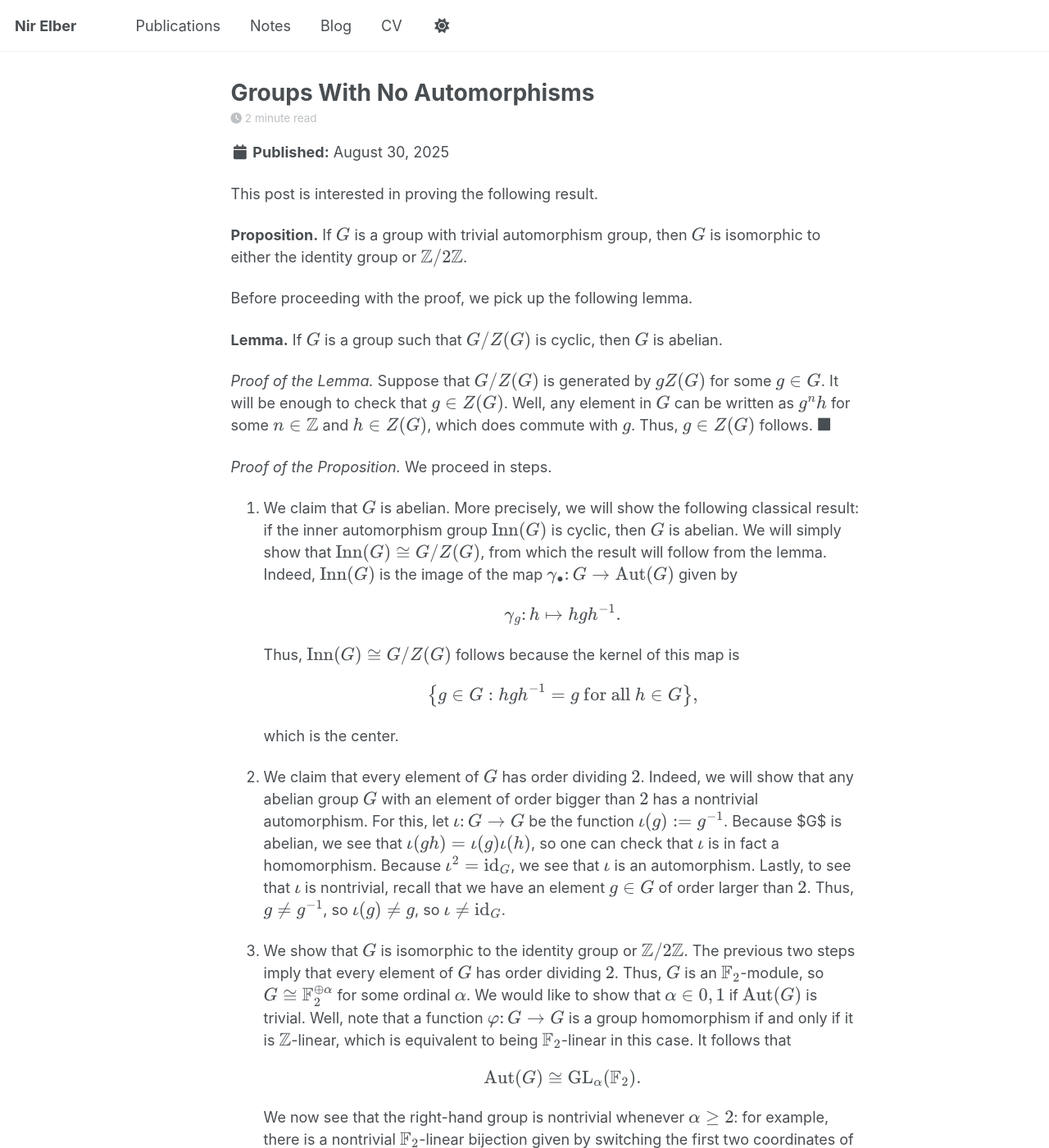
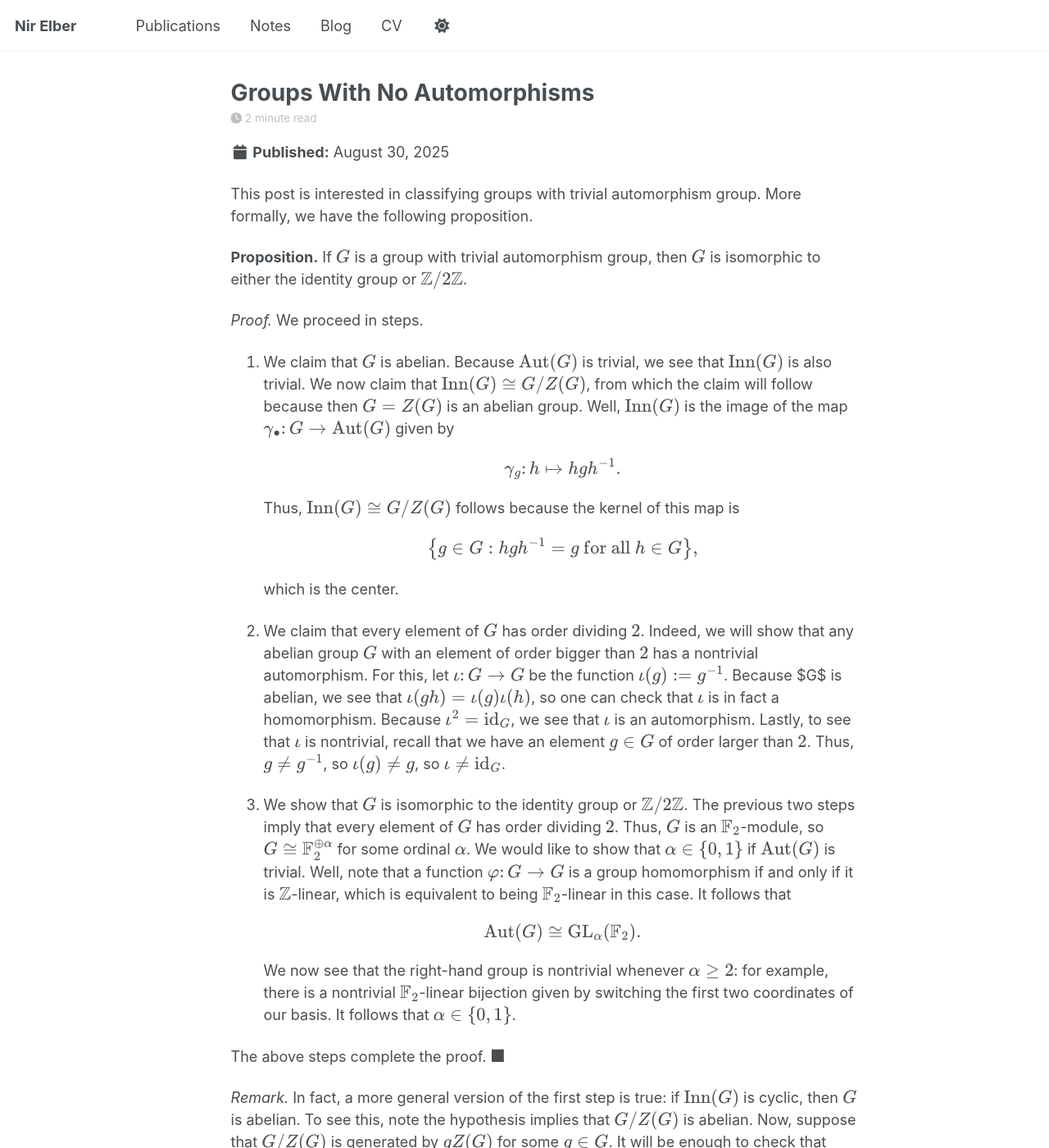
Before and after one commit to dFoiler/dfoiler.github.io, a Jekyll site: the page built from _posts/2012-08-30-blog-post-1.md, in a window 1280 px wide and 1400 px high. Shown: the whole window at 82% size. Built offline with Jekyll 4.4.1, drawn with Linux system fonts in a browser that asks for light colours; a script that is not in the unit is left out; some of the changed text lies outside the part shown.

Commit message:
optimized blog post argument

```diff
--- a/_posts/2012-08-30-blog-post-1.md
+++ b/_posts/2012-08-30-blog-post-1.md
@@ -8,25 +8,21 @@ tags:
   - automorphism
 ---
 
-This post is interested in proving the following result.
+This post is interested in classifying groups with trivial automorphism group. More formally, we have the following proposition.
 
 <b>Proposition.</b>
 If \\(G\\) is a group with trivial automorphism group, then \\(G\\) is isomorphic to either the identity group or \\(\mathbb Z/2\mathbb Z\\).
 
-Before proceeding with the proof, we pick up the following lemma.
+<i>Proof.</i> We proceed in steps.
 
-<b>Lemma.</b> If \\(G\\) is a group such that \\(G/Z(G)\\) is cyclic, then \\(G\\) is abelian.
-
-<i>Proof of the Lemma.</i> Suppose that \\(G/Z(G)\\) is generated by \\(gZ(G)\\) for some \\(g\in G\\). It will be enough to check that \\(g\in Z(G)\\). Well, any element in \\(G\\) can be written as \\(g^nh\\) for some \\(n\in\mathbb Z\\) and \\(h\in Z(G)\\), which does commute with \\(g\\). Thus, \\(g\in Z(G)\\) follows. \\(\blacksquare\\)
-
-<i>Proof of the Proposition.</i> We proceed in steps.
-
-1. We claim that \\(G\\) is abelian. More precisely, we will show the following classical result: if the inner automorphism group \\(\operatorname{Inn}(G)\\) is cyclic, then \\(G\\) is abelian. We will simply show that \\(\operatorname{Inn}(G)\cong G/Z(G)\\), from which the result will follow from the lemma. Indeed, \\(\operatorname{Inn}(G)\\) is the image of the map \\(\gamma_\bullet\colon G\to\operatorname{Aut}(G)\\) given by \\[\gamma_g\colon h\mapsto hgh^{-1}.\\]
+1. We claim that \\(G\\) is abelian. Because \\(\operatorname{Aut}(G)\\) is trivial, we see that \\(\operatorname{Inn}(G)\\) is also trivial. We now claim that \\(\operatorname{Inn}(G)\cong G/Z(G)\\), from which the claim will follow because then \\(G=Z(G)\\) is an abelian group. Well, \\(\operatorname{Inn}(G)\\) is the image of the map \\(\gamma_\bullet\colon G\to\operatorname{Aut}(G)\\) given by \\[\gamma_g\colon h\mapsto hgh^{-1}.\\]
 Thus, \\(\operatorname{Inn}(G)\cong G/Z(G)\\) follows because the kernel of this map is \\[\left\\{g\in G:hgh^{-1}=g\text{ for all }h\in G\right\\},\\] which is the center.
 
 2. We claim that every element of \\(G\\) has order dividing \\(2\\). Indeed, we will show that any abelian group \\(G\\) with an element of order bigger than \\(2\\) has a nontrivial automorphism. For this, let \\(\iota\colon G\to G\\) be the function \\(\iota(g):= g^{-1}\\). Because $G$ is abelian, we see that \\(\iota(gh)=\iota(g)\iota(h)\\), so one can check that \\(\iota\\) is in fact a homomorphism. Because \\(\iota^2=\operatorname{id}_G\\), we see that \\(\iota\\) is an automorphism. Lastly, to see that \\(\iota\\) is nontrivial, recall that we have an element \\(g\in G\\) of order larger than \\(2\\). Thus, \\(g\ne g^{-1}\\), so \\(\iota(g)\ne g\\), so \\(\iota\ne\operatorname{id}_G\\).
 
-3. We show that \\(G\\) is isomorphic to the identity group or \\(\mathbb Z/2\mathbb Z\\). The previous two steps imply that every element of \\(G\\) has order dividing \\(2\\). Thus, \\(G\\) is an \\(\mathbb F_2\\)-module, so \\(G\cong\mathbb F_2^{\oplus\alpha}\\) for some ordinal \\(\alpha\\). We would like to show that \\(\alpha\in\{0,1\}\\) if \\(\operatorname{Aut}(G)\\) is trivial. Well, note that a function \\(\varphi\colon G\to G\\) is a group homomorphism if and only if it is \\(\mathbb Z\\)-linear, which is equivalent to being \\(\mathbb F_2\\)-linear in this case. It follows that \\[\operatorname{Aut}(G)\cong\operatorname{GL}_\alpha(\mathbb F_2).\\]
-We now see that the right-hand group is nontrivial whenever \\(\alpha\ge2\\): for example, there is a nontrivial \\(\mathbb F_2\\)-linear bijection given by switching the first two coordinates of our basis. It follows that \\(\alpha\in\{0,1\}\\).
+3. We show that \\(G\\) is isomorphic to the identity group or \\(\mathbb Z/2\mathbb Z\\). The previous two steps imply that every element of \\(G\\) has order dividing \\(2\\). Thus, \\(G\\) is an \\(\mathbb F_2\\)-module, so \\(G\cong\mathbb F_2^{\oplus\alpha}\\) for some ordinal \\(\alpha\\). We would like to show that \\(\alpha\in\\{0,1\\}\\) if \\(\operatorname{Aut}(G)\\) is trivial. Well, note that a function \\(\varphi\colon G\to G\\) is a group homomorphism if and only if it is \\(\mathbb Z\\)-linear, which is equivalent to being \\(\mathbb F_2\\)-linear in this case. It follows that \\[\operatorname{Aut}(G)\cong\operatorname{GL}_\alpha(\mathbb F_2).\\]
+We now see that the right-hand group is nontrivial whenever \\(\alpha\ge2\\): for example, there is a nontrivial \\(\mathbb F_2\\)-linear bijection given by switching the first two coordinates of our basis. It follows that \\(\alpha\in\\{0,1\\}\\).
 
 The above steps complete the proof. \\(\blacksquare\\)
+
+<i>Remark.</i> In fact, a more general version of the first step is true: if \\(\operatorname{Inn}(G)\\) is cyclic, then \\(G\\) is abelian. To see this, note the hypothesis implies that \\(G/Z(G)\\) is abelian. Now, suppose that \\(G/Z(G)\\) is generated by \\(gZ(G)\\) for some \\(g\in G\\). It will be enough to check that \\(g\in Z(G)\\). Well, any element in \\(G\\) can be written as \\(g^nh\\) for some \\(n\in\mathbb Z\\) and \\(h\in Z(G)\\), which does commute with \\(g\\). Thus, \\(g\in Z(G)\\) follows.
```
